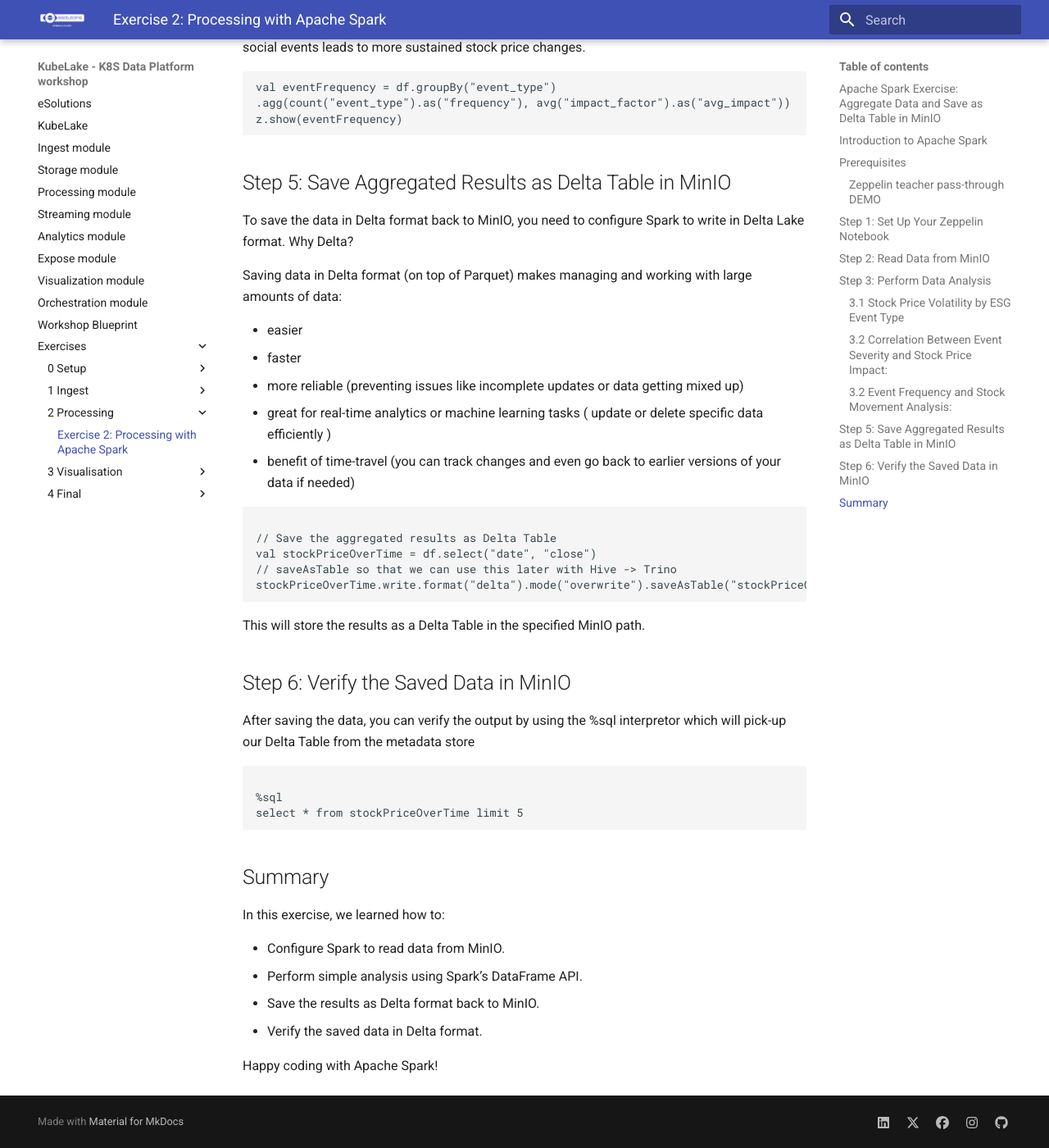
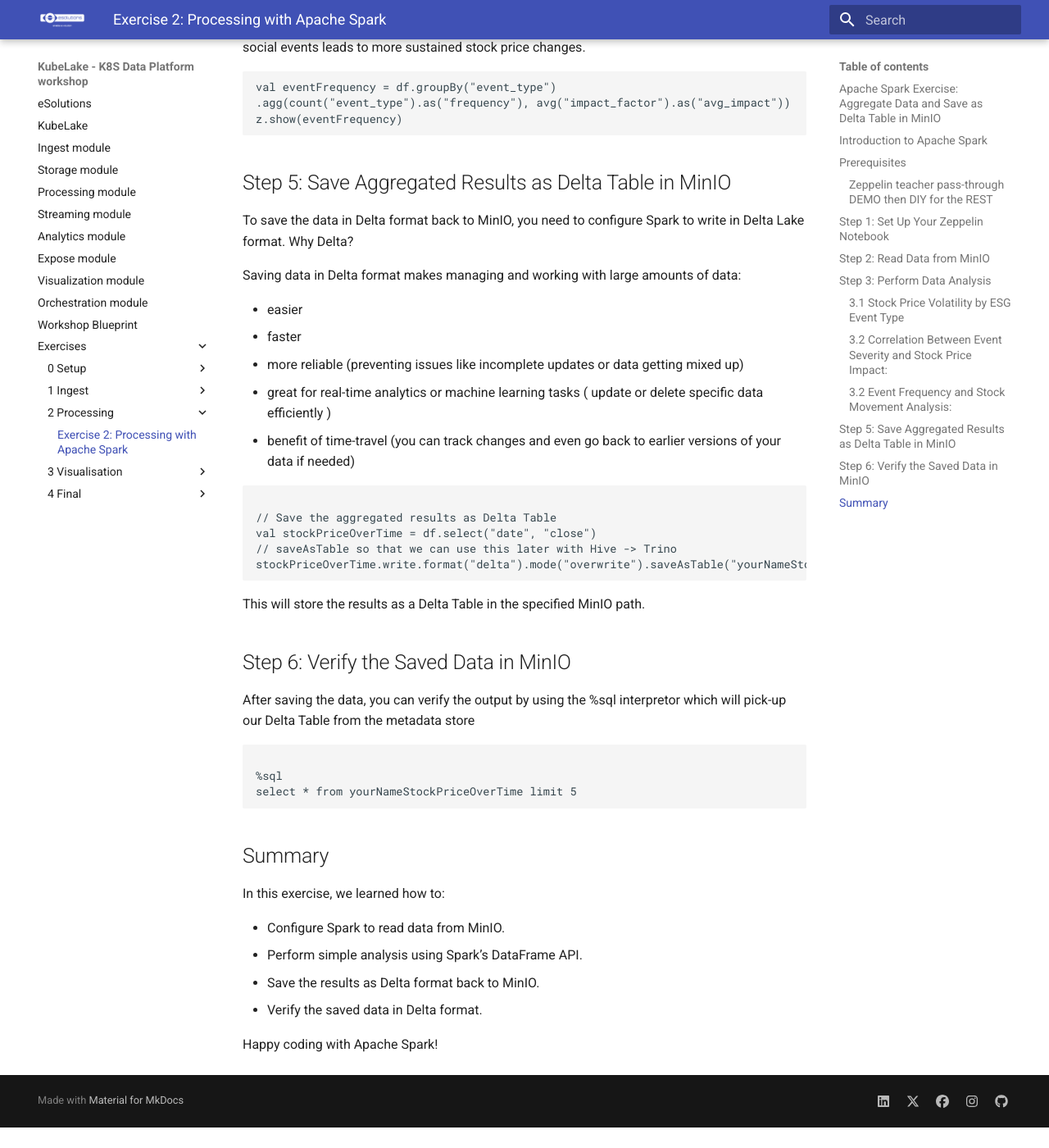
Before and after one commit to eSolutionsTech/kubelake-bdw-2024, an MkDocs documentation site: the page built from docs/exercises/2-Processing/workshop.md, in a window 1280 px wide and 1400 px high, scrolled down 2283 px. Shown: the whole window at 82% size. Built offline with MkDocs 1.6.1 and Material for MkDocs 9.7.7, drawn with Linux system fonts in a browser that asks for light colours; after the commit the page ends 3658 px from its top, so only the background shows below that; some of the changed text lies outside the part shown.

Commit message:
Change processing

````diff
--- a/docs/exercises/2-Processing/workshop.md
+++ b/docs/exercises/2-Processing/workshop.md
@@ -25,7 +25,8 @@ In this exercise, you will learn how to:
 4. **Delta Lake** dependencies configured in your Spark environment (already done).
 
 ---
-### Zeppelin teacher pass-through DEMO
+### Zeppelin teacher pass-through DEMO then DIY for the REST
+
 [Zeppelin](https://zeppelin.dev1.kubelake.com)
 
 
@@ -92,7 +93,7 @@ z.show(eventFrequency)
 To save the data in Delta format back to MinIO, you need to configure Spark to write in Delta Lake format.
 Why Delta?
 
-Saving data in Delta format (on top of Parquet)  makes managing and working with large amounts of data:
+Saving data in Delta format makes managing and working with large amounts of data:
 
 - easier
 - faster
@@ -106,11 +107,10 @@ Saving data in Delta format (on top of Parquet)  makes managing and working with
 // Save the aggregated results as Delta Table
 val stockPriceOverTime = df.select("date", "close")
 // saveAsTable so that we can use this later with Hive -> Trino
-stockPriceOverTime.write.format("delta").mode("overwrite").saveAsTable("stockPriceOverTime")
+stockPriceOverTime.write.format("delta").mode("overwrite").saveAsTable("yourNameStockPriceOverTime")
 ```
 
 This will store the results as a Delta Table in the specified MinIO path.
-
 
 ## Step 6: Verify the Saved Data in MinIO
 
@@ -119,7 +119,7 @@ the metadata store
 ``` scala
 
 %sql
-select * from stockPriceOverTime limit 5
+select * from yourNameStockPriceOverTime limit 5
 ```
 
 
````
